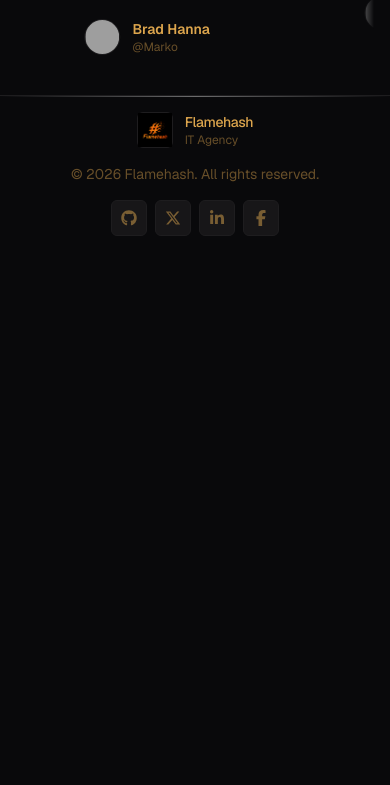
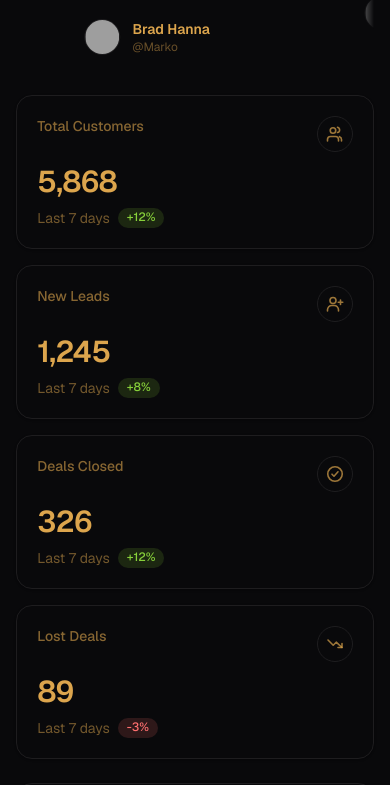
Before and after one commit to Taanveer22/flamehash-it-client, a React (Vite) app: page / in a window 390 px wide. Shown: the part 10151-10936 px from the top of the page. Before the commit the page ends 10403 px from the top, so only its background shows below. Built offline with nearby package versions, Linux system fonts and the light colour scheme; no server answers; grey boxes are pictures that could not be loaded.

Commit message:
alhamdulliah dasboard page added to homepage

```diff
--- a/src/pages/Home.jsx
+++ b/src/pages/Home.jsx
@@ -2,6 +2,7 @@ import Banner from "../components/Banner";
 import Carousel from "../components/Carousel";
 import AboutUs from "./AboutUs";
 import Contact from "./Contact";
+import Dashboard from "./Dashboard";
 import Projects from "./Projects";
 import Services from "./Services";
 import Testimonials from "./Testimonials";
@@ -30,6 +31,9 @@ const Home = () => {
       <div className="mb-8 lg:mb-16">
         <Testimonials></Testimonials>
       </div>
+      <div className="mb-8 lg:mb-16">
+        <Dashboard></Dashboard>
+      </div>
     </section>
   );
 };
```
